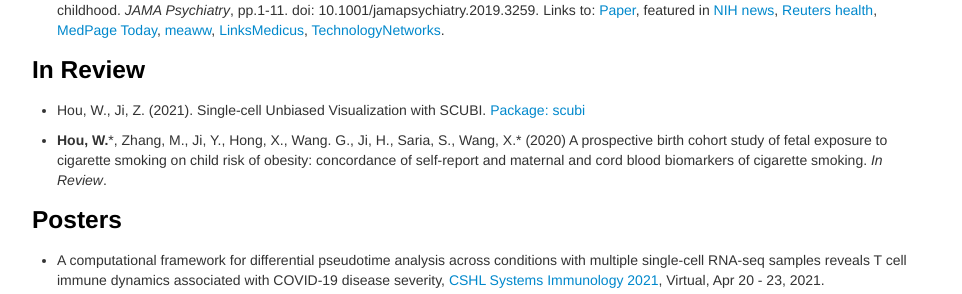
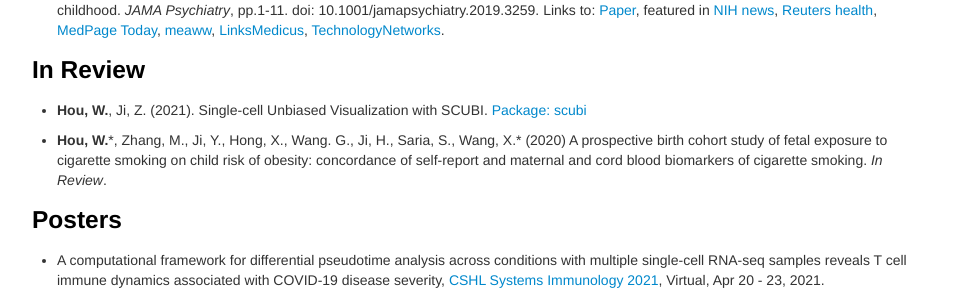
Before and after one commit to Winnie09/Wenpin_Hou, a Jekyll site: the page built from pages/publications.md, in a window 1280 px wide. Shown: the part 1162-1456 px from the top of the page, without its empty margins (158-1120 px from the left). Built offline with Jekyll 4.4.1, drawn with Linux system fonts in a browser that asks for light colours.

Commit message:
add publicatioins

```diff
--- a/pages/publications.md
+++ b/pages/publications.md
@@ -43,7 +43,7 @@
 
 ### In Review
 
-- Hou, W., Ji, Z. (2021). Single-cell Unbiased Visualization with SCUBI. [Package: scubi](https://winnie09.github.io/Wenpin_Hou/pages/SCUBI.html)
+- **Hou, W.**, Ji, Z. (2021). Single-cell Unbiased Visualization with SCUBI. [Package: scubi](https://winnie09.github.io/Wenpin_Hou/pages/SCUBI.html)
 
 
 - **Hou, W.**\*, Zhang, M., Ji, Y., Hong, X., Wang. G., Ji, H., Saria, S., Wang, X.\* (2020)  A prospective birth cohort study of fetal exposure to cigarette smoking on child risk of obesity: concordance of self-report and maternal and cord blood biomarkers of cigarette smoking. *In Review*.
```
